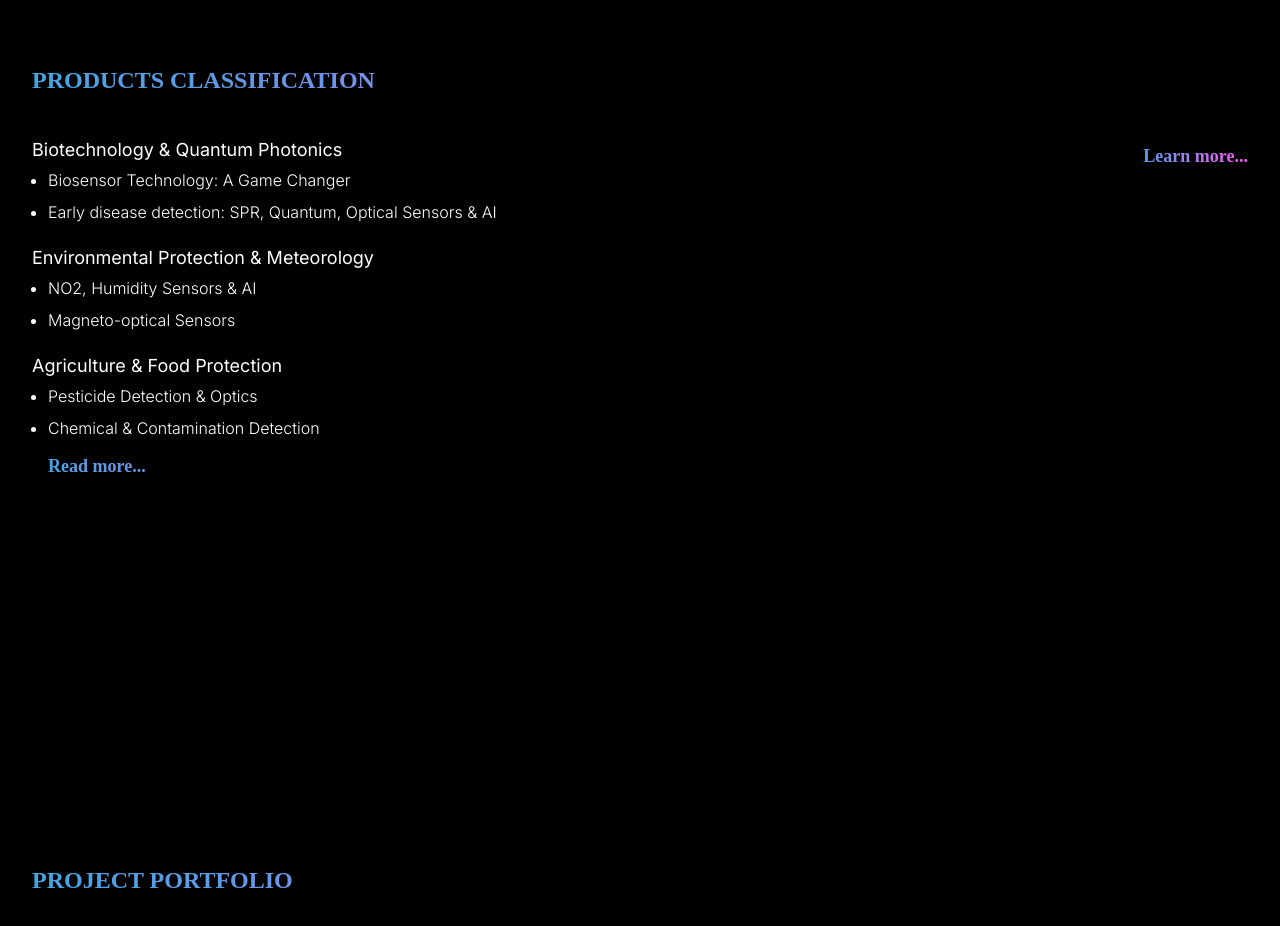
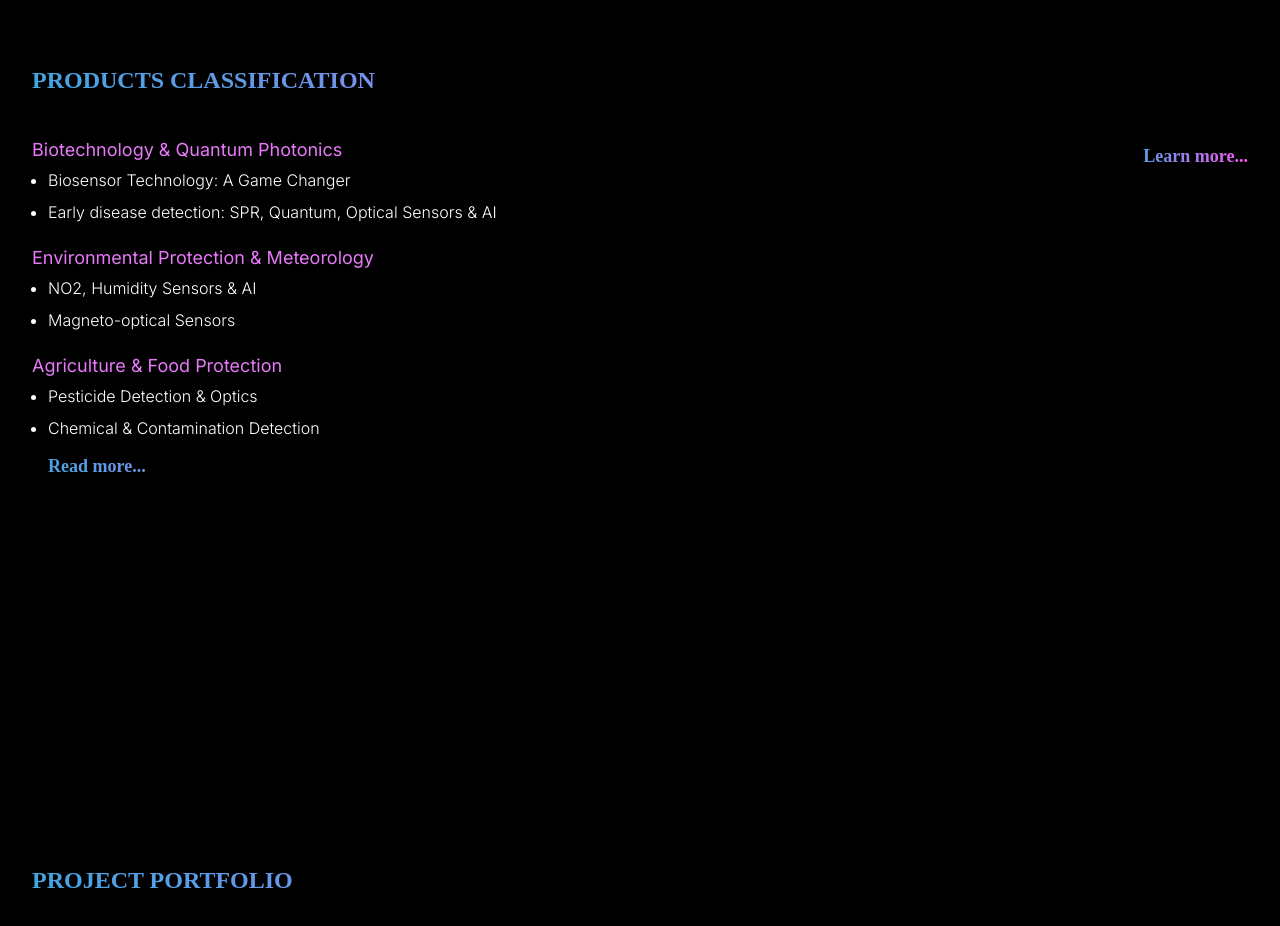
Before and after one commit to Rahulbalakrishnan/demo_seednanotech, a Next.js app: page / in a window 1280 px wide. Shown: the part 840-1766 px from the top of the page. Built offline with nearby package versions, Linux system fonts and the light colour scheme.

Commit message:
BUGs Fixed

```diff
--- a/app/ui/components/landing/product.tsx
+++ b/app/ui/components/landing/product.tsx
@@ -19,7 +19,7 @@ export default function Product() {
           <div id="content_div" className="flex flex-col">
             {productDetails.map((product, index) => (
               <div key={index} id="main_div" className="lg:py-2">
-                <h1 className="lg:text-lg">{product.title}</h1>
+                <h1 className="lg:text-lg text-fuchsia-400">{product.title}</h1>
                 <div className="">
                   <ul className="list-disc ps-4 font-thin">
                     <li  className="font-light">{product.firstData}</li>
```
